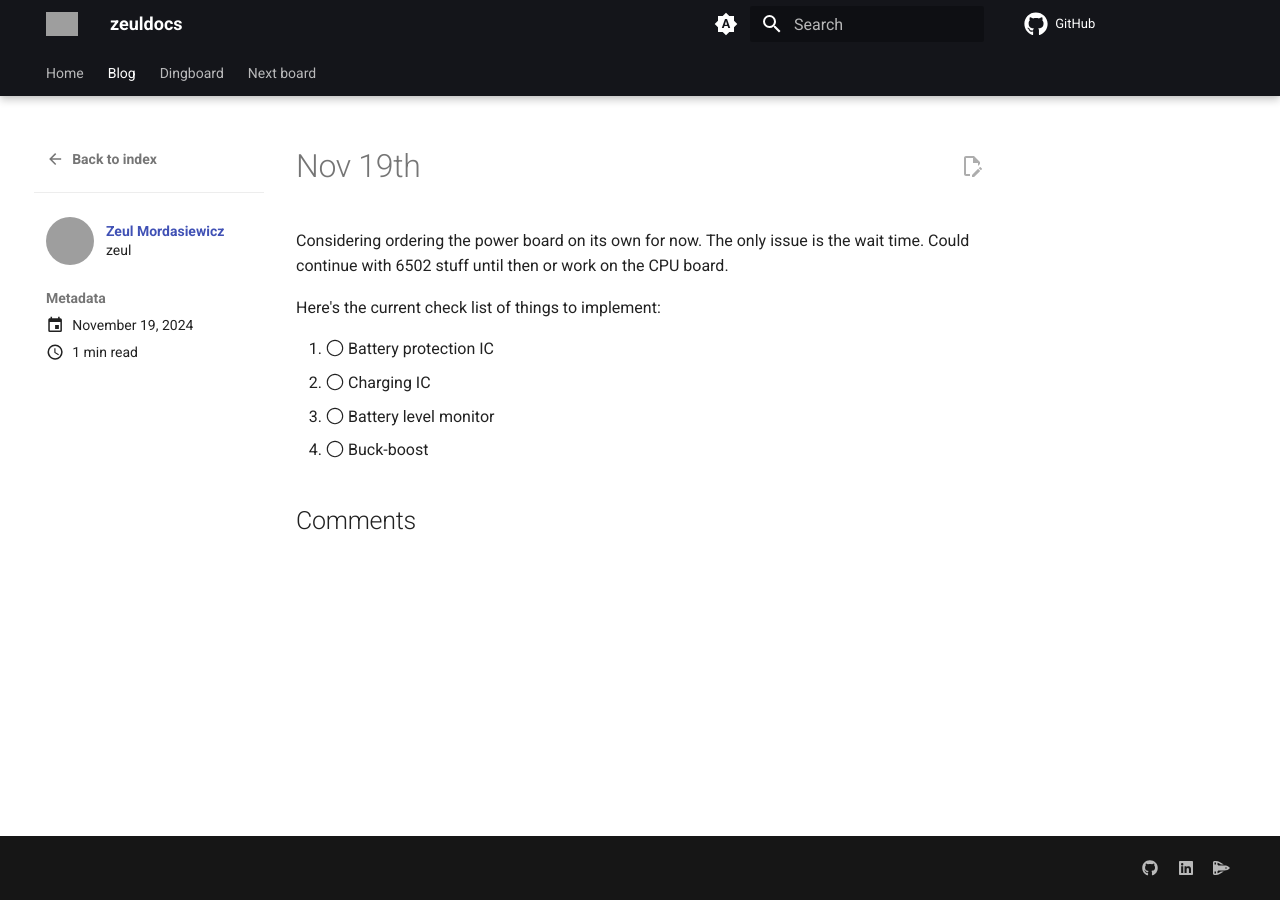
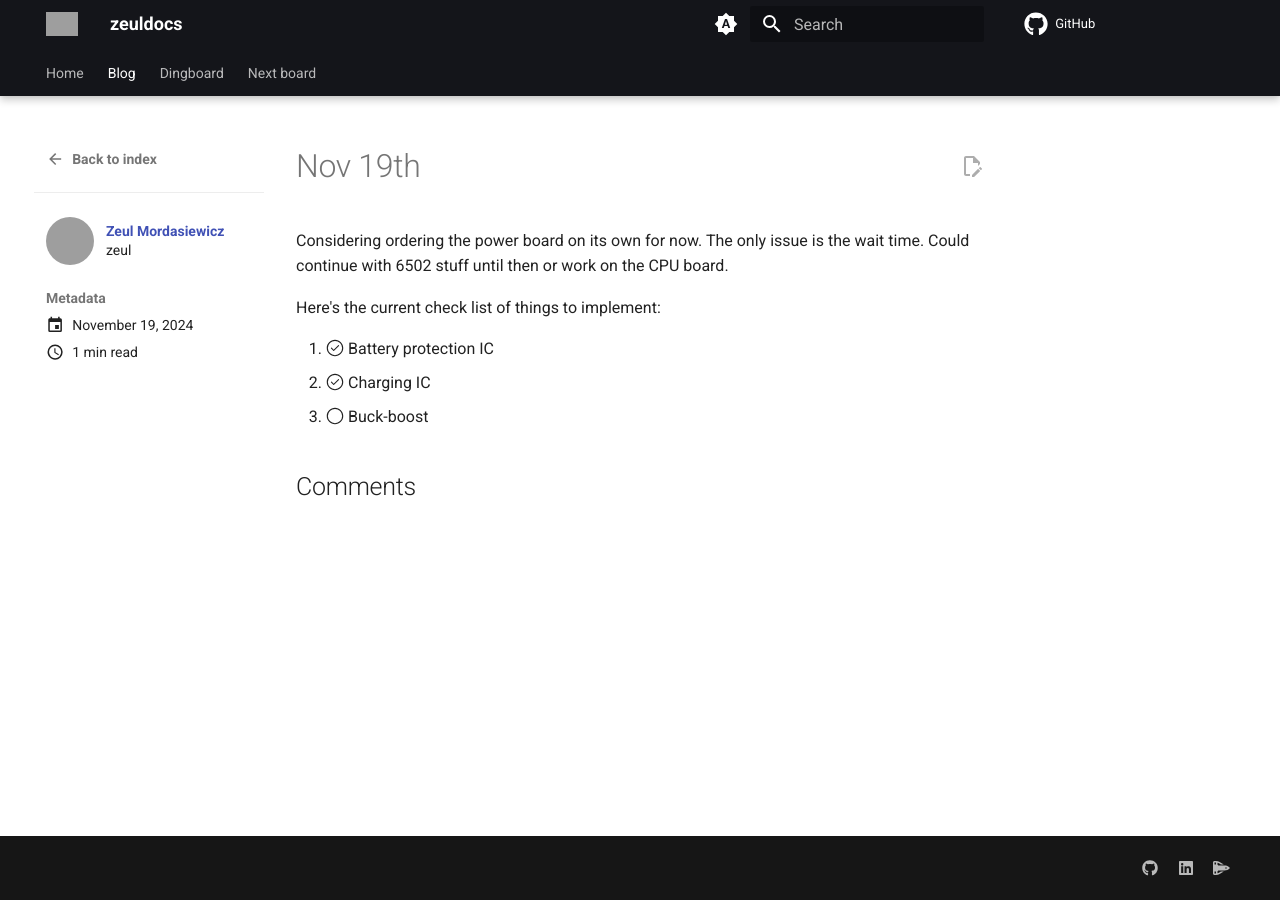
Before and after one commit to sonicavionics/sonicavionics.com, an MkDocs documentation site: the page built from docs/blog/posts/2024/november/19.md, in a window 1280 px wide. Built offline with MkDocs 1.6.1 and Material for MkDocs 9.7.7, drawn with Linux system fonts in a browser that asks for light colours; comment, search, counter and statistics services are not loaded; grey boxes are pictures that could not be loaded.

```diff
--- a/docs/blog/posts/2024/november/19.md
+++ b/docs/blog/posts/2024/november/19.md
@@ -10,9 +10,7 @@ Considering ordering the power board on its own for now. The only issue is the w
 
 Here's the current check list of things to implement:
 
-<!-- :octicons-check-circle-24:  -->
 
-1. :octicons-circle-24: Battery protection IC
-2. :octicons-circle-24: Charging IC
-3. :octicons-circle-24: Battery level monitor
-4. :octicons-circle-24: Buck-boost
+1. :octicons-check-circle-24: Battery protection IC
+2. :octicons-check-circle-24: Charging IC
+3. :octicons-circle-24: Buck-boost
```
